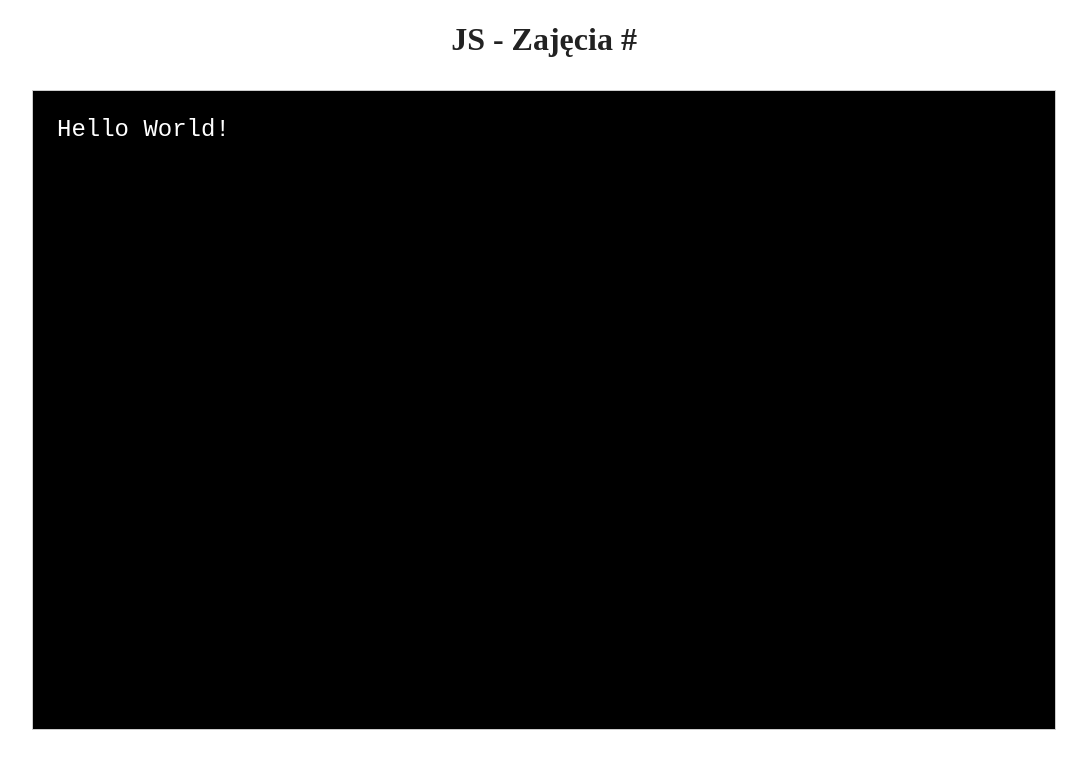
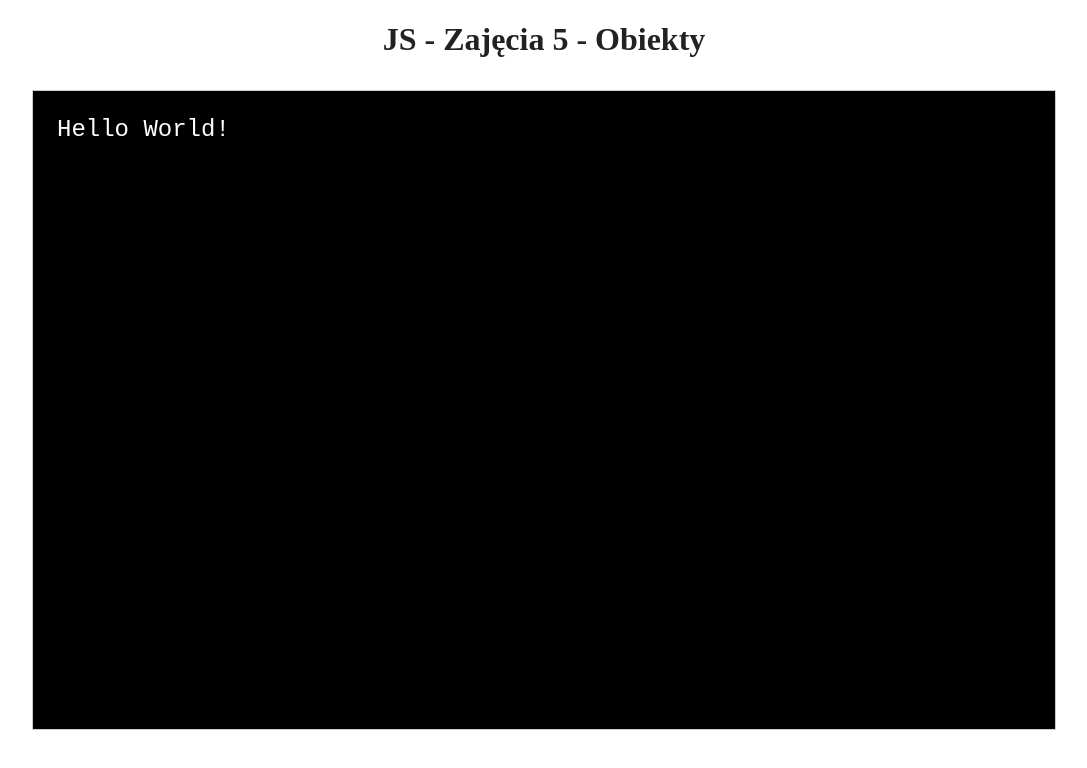
Before and after one commit to Moviss/js-05, a website built with Parcel: page index.html in a window 1280 px wide. Shown: the whole page, without its empty margins (96-1183 px from the left). Built offline with nearby package versions, Linux system fonts and the light colour scheme.

Commit message:
after lecture

```diff
--- a/index.html
+++ b/index.html
@@ -3,7 +3,7 @@
 
 <head>
   <meta charset="utf-8">
-  <title>JS - Zajęcia #</title>
+  <title>JS - Zajęcia 5 - Obiekty</title>
   <meta name="description" content="">
   <meta name="viewport" content="width=device-width, initial-scale=1">
 
@@ -27,7 +27,7 @@
 </head>
 
 <body>
-<h1 class="page-title">JS - Zajęcia #</h1>
+<h1 class="page-title">JS - Zajęcia 5 - Obiekty</h1>
 <div class="js-content">
   <code id="js-output"></code>
 </div>
```
Also changed, not shown: js/main.js (+162 -0 lines), README.md.
